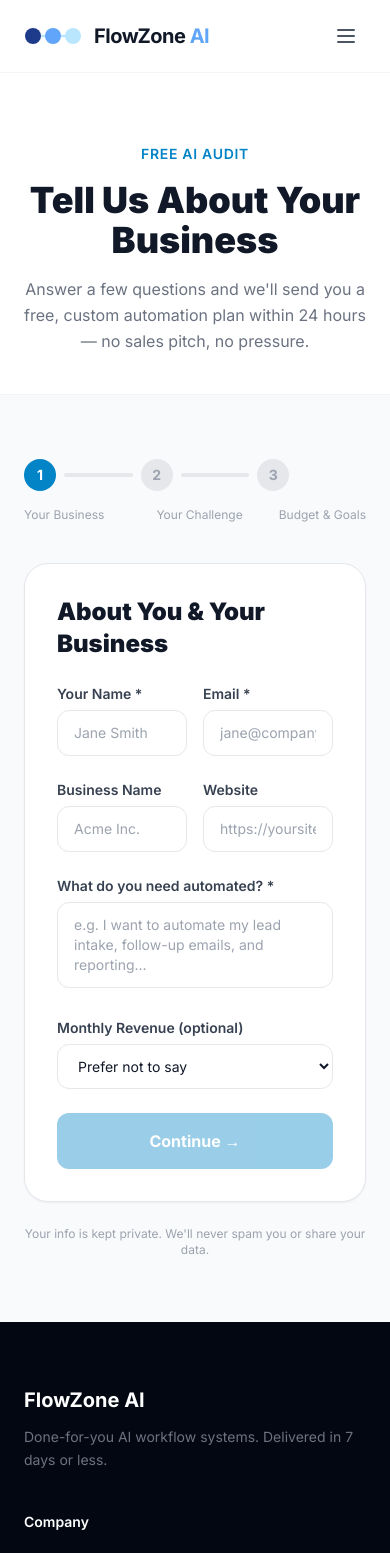
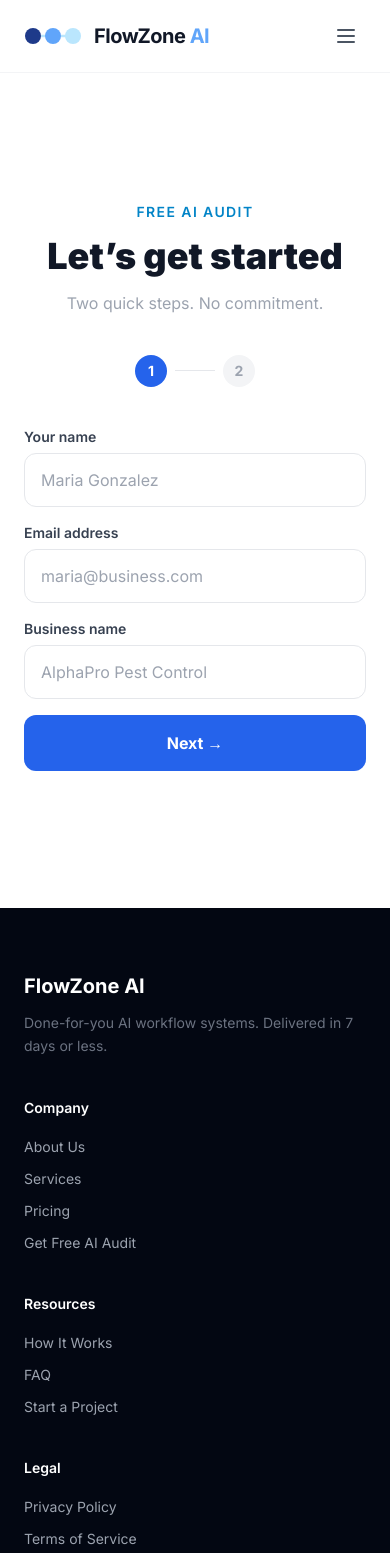
Before and after one commit to dennymypenny/flowzone-ai, a Next.js app: page /intake in a window 390 px wide. Shown: the top 1553 px of the page. Built offline with nearby package versions, Linux system fonts and the light colour scheme.

Commit message:
Refactor intake form and update submission logic

```diff
--- a/src/app/intake/page.tsx
+++ b/src/app/intake/page.tsx
@@ -1,294 +1,188 @@
 "use client";
 import { useState } from "react";
-import Link from "next/link";
-import type { Metadata } from "next";
 
 export default function Intake() {
   const [step, setStep] = useState(1);
   const [submitted, setSubmitted] = useState(false);
-  const [submitting, setSubmitting] = useState(false);
-  const [form, setForm] = useState({
-    name: "", email: "", company: "", website: "",
-    needs: "", monthlyRevenue: "",
-    biggestPain: "", manualTask: "", timeSpent: "", tools: "",
-    budget: "", timeline: "", extras: "",
-  });
+  const [form, setForm] = useState({ name: "", email: "", business: "" });
+  const [selected, setSelected] = useState<string[]>([]);
+  const [other, setOther] = useState("");
 
-  const set = (key: string, val: string) => setForm((f) => ({ ...f, [key]: val }));
+  const automations = [
+    { id: "leads", label: "Lead Follow-Up", icon: "📬" },
+    { id: "invoicing", label: "Invoicing & Billing", icon: "🧾" },
+    { id: "appointments", label: "Appointment Reminders", icon: "📅" },
+    { id: "onboarding", label: "Client Onboarding", icon: "🤝" },
+    { id: "reviews", label: "Review Requests", icon: "⭐" },
+    { id: "reporting", label: "Reporting & Analytics", icon: "📊" },
+    { id: "dataentry", label: "Data Entry / Sync", icon: "🔄" },
+    { id: "other", label: "Something Else", icon: "💡" },
+  ];
 
-  const handleSubmit = async (e: React.FormEvent) => {
+  const toggle = (id: string) => {
+    setSelected((prev) =>
+      prev.includes(id) ? prev.filter((x) => x !== id) : [...prev, id]
+    );
+  };
+
+  const handleSubmit = (e: React.FormEvent) => {
     e.preventDefault();
-    setSubmitting(true);
-    // Post to our internal API
-    fetch("/api/submit-lead", {
-      method: "POST",
-      headers: { "Content-Type": "application/json" },
-      body: JSON.stringify(form),
-    }).catch(console.error);
-    // Also post to formsubmit.co as backup delivery
-    try {
-      await fetch("https://formsubmit.co/ajax/flowzoneautomation@gmail.com", {
-        method: "POST",
-        headers: { "Content-Type": "application/json", Accept: "application/json" },
-        body: JSON.stringify({
-          ...form,
-          _subject: "New AI Audit Request — FlowZone",
-          _captcha: "false",
-          _template: "table",
-        }),
-      });
-    } catch (err) {
-      console.error(err);
-    }
-    setSubmitting(false);
     setSubmitted(true);
   };
 
   if (submitted) {
     return (
-      <div className="min-h-screen bg-white flex items-center justify-center px-6 py-20">
-        <div className="max-w-xl text-center">
-          <div className="text-6xl mb-6">🎉</div>
-          <h1 className="text-4xl font-black text-gray-900 mb-4">Your AI Audit is Being Prepared!</h1>
-          <p className="text-gray-500 text-lg leading-relaxed mb-10">
-            We'll review your answers and send your custom automation plan to {""}
-            <span className="text-sky-600 font-semibold">{form.email}</span> within{" "}
-            <strong className="text-gray-900">24 hours</strong>.
+      <main className="min-h-screen bg-white flex items-center justify-center px-6">
+        <div className="max-w-md w-full text-center py-20">
+          <div className="text-5xl mb-6">🎉</div>
+          <h1 className="text-3xl font-black text-gray-900 mb-4">You&apos;re in!</h1>
+          <p className="text-gray-500 text-lg leading-relaxed mb-8">
+            We&apos;ll review what you shared and reach out within a few hours with your custom automation plan.
           </p>
-
-          {/* Upsell card */}
-          <div className="bg-gradient-to-br from-sky-600 to-sky-700 rounded-2xl p-8 text-left mb-8 shadow-xl">
-            <div className="text-yellow-300 text-sm font-bold uppercase tracking-wider mb-3">⚡ Want Faster Results?</div>
-            <h2 className="text-2xl font-black text-white mb-3">AI Scan & Diagnosis — $97</h2>
-            <p className="text-sky-100 leading-relaxed mb-6">
-              Skip the wait. We'll audit your entire workflow, identify your top 3 automation opportunities,
-              and deliver a full prioritized roadmap with ROI estimates — in <strong>48 hours</strong>.
-            </p>
-            <ul className="space-y-2 mb-6">
-              {[
-                "Complete workflow audit",
-                "3 automation opportunities ranked by ROI",
-                "Tool recommendations + integration plan",
-                "48-hour delivery guarantee",
-              ].map((item) => (
-                <li key={item} className="flex items-center gap-2 text-sky-100 text-sm">
-                  <span className="text-yellow-300">✓</span> {item}
-                </li>
-              ))}
+          <div className="bg-blue-50 rounded-2xl p-6 text-left">
+            <p className="text-sm font-semibold text-blue-700 mb-1">What happens next:</p>
+            <ul className="text-sm text-blue-600 space-y-1">
+              <li>✓ We map out your automations</li>
+              <li>✓ You get a same-day response</li>
+              <li>✓ Live in 48 hours after kickoff</li>
             </ul>
-            <Link
-              href="/scan"
-              className="block w-full bg-white text-sky-700 font-black py-4 rounded-xl text-center hover:bg-sky-50 transition-colors text-lg"
-            >
-              Get the AI Scan for $97 →
-            </Link>
-            <p className="text-sky-300 text-xs text-center mt-3">30-day money-back guarantee</p>
-          </div>
-
-          <p className="text-gray-400 text-sm">
-            Prefer to talk through it?{" "}
-            <Link href="/book" className="text-sky-600 hover:underline font-semibold">
-              Book a free 20-min call →
-            </Link>
-          </p>
           </div>
         </div>
+      </main>
     );
   }
 
   return (
-    <>
-      <section className="bg-white pt-20 pb-10 px-6 border-b border-gray-100">
-        <div className="max-w-2xl mx-auto text-center">
-          <p className="text-sky-600 font-semibold text-sm uppercase tracking-wider mb-4">Free AI Audit</p>
-          <h1 className="text-4xl md:text-5xl font-black text-gray-900 mb-4">Tell Us About Your Business</h1>
-          <p className="text-gray-500 leading-relaxed">
-            Answer a few questions and we'll send you a free, custom automation plan within 24 hours — no sales pitch, no pressure.
+    <main className="min-h-screen bg-white flex flex-col items-center justify-center px-6 py-20">
+      <div className="max-w-xl w-full">
+
+        {/* Header */}
+        <div className="text-center mb-10">
+          <p className="text-sky-600 font-semibold text-sm tracking-widest uppercase mb-3">Free AI Audit</p>
+          <h1 className="text-4xl font-black text-gray-900 leading-tight mb-3">
+            {step === 1 ? "Let’s get started" : "What do you want to automate?"}
+          </h1>
+          <p className="text-gray-400 text-base">
+            {step === 1
+              ? "Two quick steps. No commitment."
+              : "Pick everything that eats your time right now."}
           </p>
         </div>
-      </section>
 
-      <section className="py-16 px-6 bg-gray-50">
-        <div className="max-w-2xl mx-auto">
-
-          {/* Progress */}
-          <div className="flex items-center gap-2 mb-10">
-            {[1, 2, 3].map((s) => (
-              <div key={s} className="flex items-center gap-2 flex-1">
-                <div className={`w-8 h-8 rounded-full flex items-center justify-center text-sm font-bold shrink-0 ${step >= s ? "bg-sky-600 text-white" : "bg-gray-200 text-gray-400"}`}>{s}</div>
-                <div className={`h-1 flex-1 rounded-full ${s < 3 ? (step > s ? "bg-sky-600" : "bg-gray-200") : "hidden"}`} />
+        {/* Step indicator */}
+        <div className="flex items-center gap-2 justify-center mb-10">
+          {[1, 2].map((n) => (
+            <div key={n} className="flex items-center gap-2">
+              <div className={`w-8 h-8 rounded-full flex items-center justify-center text-sm font-bold transition-all ${
+                step >= n ? "bg-blue-600 text-white" : "bg-gray-100 text-gray-400"
+              }`}>
+                {n}
+              </div>
+              {n < 2 && <div className={`h-px w-10 ${step > n ? "bg-blue-600" : "bg-gray-200"}`} />}
             </div>
           ))}
         </div>
-          <div className="flex justify-between text-xs text-gray-400 mb-10 -mt-6">
-            <span>Your Business</span>
-            <span className="ml-4">Your Challenge</span>
-            <span>Budget & Goals</span>
-          </div>
-
-          <form onSubmit={handleSubmit} className="bg-white rounded-3xl border border-gray-200 p-8 shadow-sm space-y-6">
 
         {/* Step 1 */}
         {step === 1 && (
-              <>
-                <h2 className="text-2xl font-black text-gray-900">About You & Your Business</h2>
-                <div className="grid grid-cols-2 gap-4">
+          <form onSubmit={(e) => { e.preventDefault(); setStep(2); }} className="space-y-4">
             <div>
-                    <label className="block text-sm font-semibold text-gray-700 mb-1.5">Your Name *</label>
-                    <input required value={form.name} onChange={(e) => set("name", e.target.value)}
-                      className="w-full border border-gray-200 rounded-xl px-4 py-3 text-sm focus:outline-none focus:border-sky-400 transition-colors"
-                      placeholder="Jane Smith" />
+              <label className="block text-sm font-semibold text-gray-700 mb-1.5">Your name</label>
+              <input
+                type="text"
+                required
+                placeholder="Maria Gonzalez"
+                value={form.name}
+                onChange={(e) => setForm({ ...form, name: e.target.value })}
+                className="w-full border border-gray-200 rounded-xl px-4 py-3.5 text-gray-900 placeholder-gray-400 focus:outline-none focus:ring-2 focus:ring-blue-500 focus:border-transparent text-base"
+              />
             </div>
             <div>
-                    <label className="block text-sm font-semibold text-gray-700 mb-1.5">Email *</label>
-                    <input required type="email" value={form.email} onChange={(e) => set("email", e.target.value)}
-                      className="w-full border border-gray-200 rounded-xl px-4 py-3 text-sm focus:outline-none focus:border-sky-400 transition-colors"
-                      placeholder="jane@company.com" />
-                  </div>
-                </div>
-                <div className="grid grid-cols-2 gap-4">
-                  <div>
-                    <label className="block text-sm font-semibold text-gray-700 mb-1.5">Business Name</label>
-                    <input value={form.company} onChange={(e) => set("company", e.target.value)}
-                      className="w-full border border-gray-200 rounded-xl px-4 py-3 text-sm focus:outline-none focus:border-sky-400 transition-colors"
-                      placeholder="Acme Inc." />
+              <label className="block text-sm font-semibold text-gray-700 mb-1.5">Email address</label>
+              <input
+                type="email"
+                required
+                placeholder="maria@business.com"
+                value={form.email}
+                onChange={(e) => setForm({ ...form, email: e.target.value })}
+                className="w-full border border-gray-200 rounded-xl px-4 py-3.5 text-gray-900 placeholder-gray-400 focus:outline-none focus:ring-2 focus:ring-blue-500 focus:border-transparent text-base"
+              />
             </div>
             <div>
-                    <label className="block text-sm font-semibold text-gray-700 mb-1.5">Website</label>
-                    <input value={form.website} onChange={(e) => set("website", e.target.value)}
-                      className="w-full border border-gray-200 rounded-xl px-4 py-3 text-sm focus:outline-none focus:border-sky-400 transition-colors"
-                      placeholder="https://yoursite.com" />
+              <label className="block text-sm font-semibold text-gray-700 mb-1.5">Business name</label>
+              <input
+                type="text"
+                required
+                placeholder="AlphaPro Pest Control"
+                value={form.business}
+                onChange={(e) => setForm({ ...form, business: e.target.value })}
+                className="w-full border border-gray-200 rounded-xl px-4 py-3.5 text-gray-900 placeholder-gray-400 focus:outline-none focus:ring-2 focus:ring-blue-500 focus:border-transparent text-base"
+              />
             </div>
-                </div>
-                <div>
-                  <label className="block text-sm font-semibold text-gray-700 mb-1.5">What do you need automated? *</label>
-                  <textarea required value={form.needs} onChange={(e) => set("needs", e.target.value)}
-                    rows={3}
-                    className="w-full border border-gray-200 rounded-xl px-4 py-3 text-sm focus:outline-none focus:border-sky-400 transition-colors resize-none"
-                    placeholder="e.g. I want to automate my lead intake, follow-up emails, and reporting..." />
-                </div>
-                <div>
-                  <label className="block text-sm font-semibold text-gray-700 mb-1.5">Monthly Revenue (optional)</label>
-                  <select value={form.monthlyRevenue} onChange={(e) => set("monthlyRevenue", e.target.value)}
-                    className="w-full border border-gray-200 rounded-xl px-4 py-3 text-sm focus:outline-none focus:border-sky-400 transition-colors bg-white">
-                    <option value="">Prefer not to say</option>
-                    <option>Under $5k/mo</option>
-                    <option>$5k–$20k/mo</option>
-                    <option>$20k–$100k/mo</option>
-                    <option>$100k+/mo</option>
-                  </select>
-                </div>
-                <button type="button" onClick={() => setStep(2)}
-                  disabled={!form.name || !form.email || !form.needs}
-                  className="w-full bg-sky-600 text-white font-bold py-4 rounded-xl hover:bg-sky-700 transition-colors disabled:opacity-40 disabled:cursor-not-allowed">
-                  Continue →
+            <button
+              type="submit"
+              className="w-full bg-blue-600 hover:bg-blue-700 text-white font-bold py-4 rounded-xl text-base transition mt-2"
+            >
+              Next →
             </button>
-              </>
+          </form>
         )}
 
         {/* Step 2 */}
         {step === 2 && (
-              <>
-                <h2 className="text-2xl font-black text-gray-900">Your Biggest Challenge</h2>
+          <form onSubmit={handleSubmit} className="space-y-6">
+            <div className="grid grid-cols-2 gap-3">
+              {automations.map((a) => (
+                <button
+                  key={a.id}
+                  type="button"
+                  onClick={() => toggle(a.id)}
+                  className={`flex items-center gap-3 p-4 rounded-xl border-2 text-left transition font-medium text-sm ${
+                    selected.includes(a.id)
+                      ? "border-blue-600 bg-blue-50 text-blue-700"
+                      : "border-gray-200 bg-white text-gray-700 hover:border-gray-300"
+                  }`}
+                >
+                  <span className="text-xl">{a.icon}</span>
+                  {a.label}
+                </button>
+              ))}
+            </div>
+
+            {selected.includes("other") && (
               <div>
-                  <label className="block text-sm font-semibold text-gray-700 mb-1.5">What's your biggest operational pain right now? *</label>
-                  <textarea required value={form.biggestPain} onChange={(e) => set("biggestPain", e.target.value)}
+                <label className="block text-sm font-semibold text-gray-700 mb-1.5">Tell us more</label>
+                <textarea
+                  placeholder="Describe what you want to automate..."
+                  value={other}
+                  onChange={(e) => setOther(e.target.value)}
                   rows={3}
-                    className="w-full border border-gray-200 rounded-xl px-4 py-3 text-sm focus:outline-none focus:border-sky-400 transition-colors resize-none"
-                    placeholder="e.g. We spend 3 hours every Monday manually pulling reports from 4 different tools..." />
+                  className="w-full border border-gray-200 rounded-xl px-4 py-3 text-gray-900 placeholder-gray-400 focus:outline-none focus:ring-2 focus:ring-blue-500 text-sm resize-none"
+                />
               </div>
-                <div>
-                  <label className="block text-sm font-semibold text-gray-700 mb-1.5">Describe the specific manual task you want automated *</label>
-                  <textarea required value={form.manualTask} onChange={(e) => set("manualTask", e.target.value)}
-                    rows={3}
-                    className="w-full border border-gray-200 rounded-xl px-4 py-3 text-sm focus:outline-none focus:border-sky-400 transition-colors resize-none"
-                    placeholder="e.g. When a lead submits our Typeform, I manually add them to HubSpot, send an email, and post in Slack..." />
-                </div>
-                <div>
-                  <label className="block text-sm font-semibold text-gray-700 mb-1.5">How many hours/week does this take? *</label>
-                  <select required value={form.timeSpent} onChange={(e) => set("timeSpent", e.target.value)}
-                    className="w-full border border-gray-200 rounded-xl px-4 py-3 text-sm focus:outline-none focus:border-sky-400 transition-colors bg-white">
-                    <option value="">Select...</option>
-                    <option>Less than 1 hour</option>
-                    <option>1–3 hours</option>
-                    <option>3–6 hours</option>
-                    <option>6–10 hours</option>
-                    <option>10+ hours</option>
-                  </select>
-                </div>
-                <div>
-                  <label className="block text-sm font-semibold text-gray-700 mb-1.5">What tools are involved? (CRM, email, Slack, etc.)</label>
-                  <input value={form.tools} onChange={(e) => set("tools", e.target.value)}
-                    className="w-full border border-gray-200 rounded-xl px-4 py-3 text-sm focus:outline-none focus:border-sky-400 transition-colors"
-                    placeholder="e.g. HubSpot, Gmail, Slack, Airtable, Typeform" />
-                </div>
+            )}
+
             <div className="flex gap-3">
-                  <button type="button" onClick={() => setStep(1)}
-                    className="flex-1 border border-gray-200 text-gray-600 font-semibold py-4 rounded-xl hover:border-gray-400 transition-colors">
+              <button
+                type="button"
+                onClick={() => setStep(1)}
+                className="flex-1 border border-gray-200 text-gray-600 font-semibold py-4 rounded-xl text-base hover:bg-gray-50 transition"
+              >
                 ← Back
               </button>
-                  <button type="button" onClick={() => setStep(3)}
-                    disabled={!form.biggestPain || !form.manualTask || !form.timeSpent}
-                    className="flex-[2] bg-sky-600 text-white font-bold py-4 rounded-xl hover:bg-sky-700 transition-colors disabled:opacity-40 disabled:cursor-not-allowed">
-                    Continue →
+              <button
+                type="submit"
+                disabled={selected.length === 0}
+                className="flex-2 flex-grow bg-blue-600 hover:bg-blue-700 disabled:opacity-40 disabled:cursor-not-allowed text-white font-bold py-4 rounded-xl text-base transition"
+              >
+                Get My Free Audit →
               </button>
             </div>
-              </>
+            <p className="text-center text-xs text-gray-400">No commitment. We&apos;ll reply within a few hours.</p>
+          </form>
         )}
 
-            {/* Step 3 */}
-            {step === 3 && (
-              <>
-                <h2 className="text-2xl font-black text-gray-900">Budget & Timeline</h2>
-                <div>
-                  <label className="block text-sm font-semibold text-gray-700 mb-1.5">What's your budget for this automation? *</label>
-                  <select required value={form.budget} onChange={(e) => set("budget", e.target.value)}
-                    className="w-full border border-gray-200 rounded-xl px-4 py-3 text-sm focus:outline-none focus:border-sky-400 transition-colors bg-white">
-                    <option value="">Select...</option>
-                    <option>Under $500</option>
-                    <option>$500–$1,000</option>
-                    <option>$1,000–$2,500</option>
-                    <option>$2,500–$5,000</option>
-                    <option>$5,000+</option>
-                    <option>Not sure yet</option>
-                  </select>
       </div>
-                <div>
-                  <label className="block text-sm font-semibold text-gray-700 mb-1.5">How soon do you want this live? *</label>
-                  <select required value={form.timeline} onChange={(e) => set("timeline", e.target.value)}
-                    className="w-full border border-gray-200 rounded-xl px-4 py-3 text-sm focus:outline-none focus:border-sky-400 transition-colors bg-white">
-                    <option value="">Select...</option>
-                    <option>ASAP — this week</option>
-                    <option>Within 2 weeks</option>
-                    <option>This month</option>
-                    <option>Next quarter</option>
-                    <option>Just exploring for now</option>
-                  </select>
-                </div>
-                <div>
-                  <label className="block text-sm font-semibold text-gray-700 mb-1.5">Anything else we should know?</label>
-                  <textarea value={form.extras} onChange={(e) => set("extras", e.target.value)}
-                    rows={3}
-                    className="w-full border border-gray-200 rounded-xl px-4 py-3 text-sm focus:outline-none focus:border-sky-400 transition-colors resize-none"
-                    placeholder="Previous automation attempts, special requirements, team structure, anything relevant..." />
-                </div>
-                <div className="flex gap-3">
-                  <button type="button" onClick={() => setStep(2)}
-                    className="flex-1 border border-gray-200 text-gray-600 font-semibold py-4 rounded-xl hover:border-gray-400 transition-colors">
-                    ← Back
-                  </button>
-                  <button type="submit"
-                    disabled={!form.budget || !form.timeline || submitting}
-                    className="flex-[2] bg-sky-600 text-white font-bold py-4 rounded-xl hover:bg-sky-700 transition-colors disabled:opacity-40 disabled:cursor-not-allowed">
-                    {submitting ? "Sending..." : "Get My Free AI Audit →"}
-                  </button>
-                </div>
-              </>
-            )}
-          </form>
-          <p className="text-center text-xs text-gray-400 mt-6">Your info is kept private. We'll never spam you or share your data.</p>
-        </div>
-      </section>
-    </>
+    </main>
   );
 }
```
Lines whose indentation alone changed are shown as unchanged.
